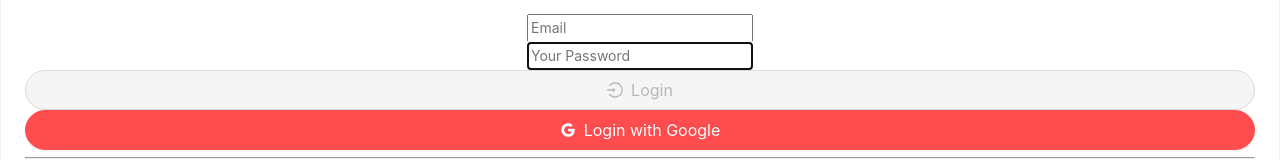
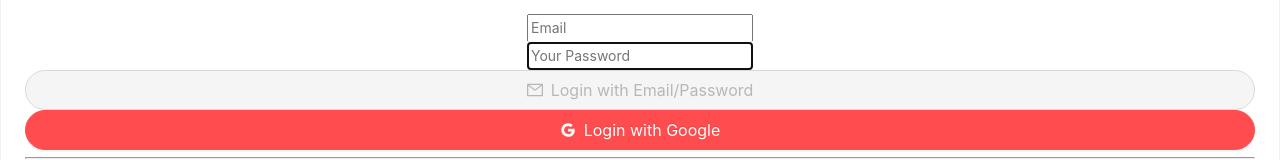
Before and after one commit to SVSKHD/AF, a React (Create React App) app: page /login in a window 1280 px wide. Shown: the part 234-394 px from the top of the page. Built offline with nearby package versions, Linux system fonts and the light colour scheme; no server answers; a web font is replaced by a local one.

Commit message:
password push

```diff
--- a/src/pages/auth/Login.js
+++ b/src/pages/auth/Login.js
@@ -4,7 +4,7 @@ import {auth , googleAuthProvider} from "../../config/firebase"
 import {Card} from "antd"
 import {toast} from "react-toastify"
 import {Button} from "antd"
-import {LoginOutlined , GoogleOutlined} from "@ant-design/icons"
+import {MailOutlined , GoogleOutlined} from "@ant-design/icons"
 import {useDispatch , useSelector} from "react-redux"
 import {Link} from "react-router-dom"
 import {createOrUpdateUser} from "../../components/functions/auth"
@@ -20,8 +20,8 @@ import {createOrUpdateUser} from "../../components/functions/auth"
 
 function Login({history}) {
 
-    const [email , setEmail] = useState()
-    const [password , setPassword] = useState()
+    const [email , setEmail] = useState("")
+    const [password , setPassword] = useState("")
     const [loading , setLoading] = useState(false)
 
 
@@ -147,14 +147,15 @@ function Login({history}) {
 
          <Button
         onClick={handleSubmit}
-            icon={<LoginOutlined/>}
+        type="primary"
+        className="mb-3"
+        block
         shape="round"
+        icon={<MailOutlined />}
         size="large"
-            block
-            type="primary"
-            disabled={!email || password.length < 6}
+        disabled={!email || !password.length < 6}
       >
-            Login
+        Login with Email/Password
       </Button>
 
 
```
Also changed, not shown: public/robots.txt. Lines whose indentation alone changed are shown as unchanged.
